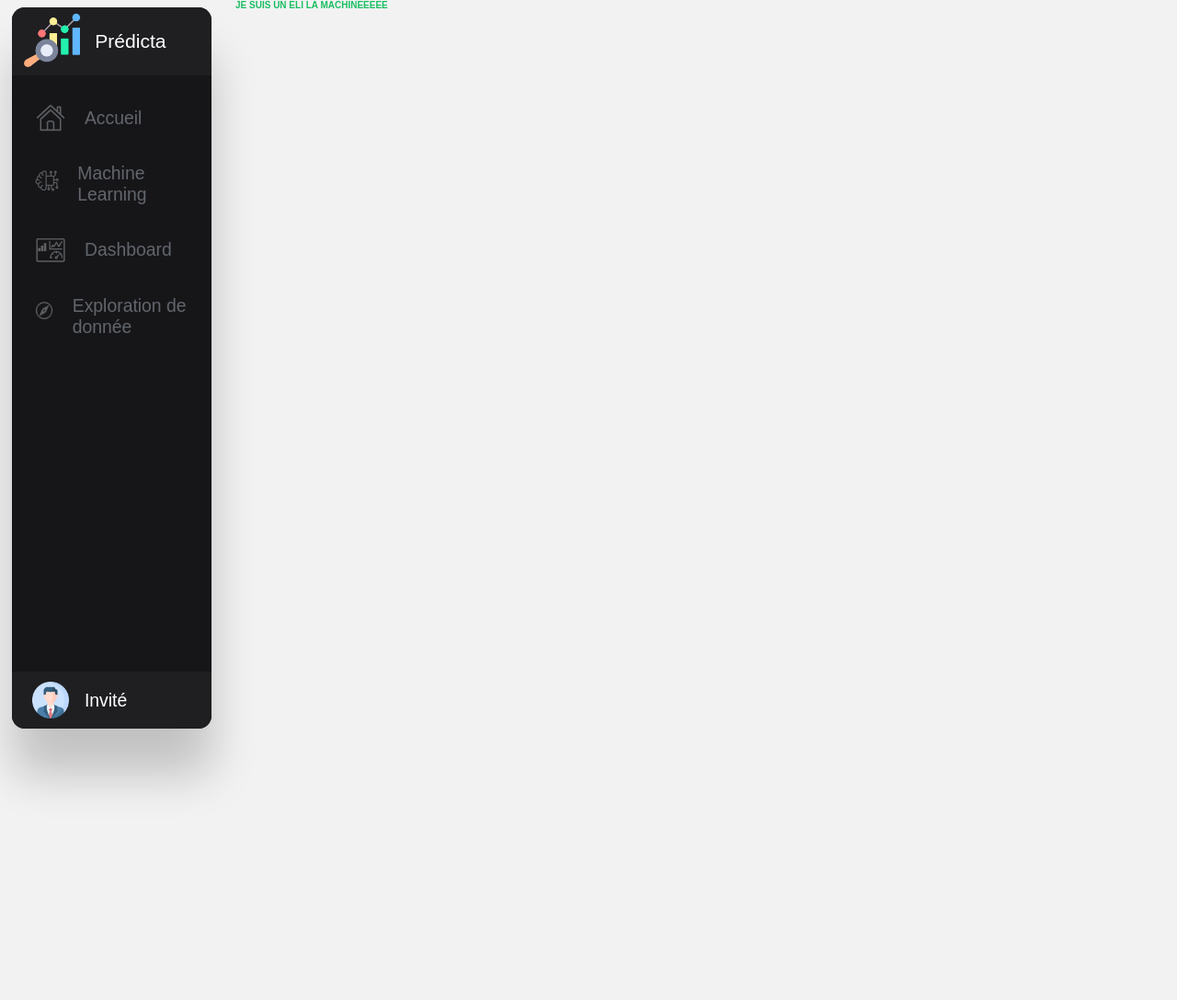
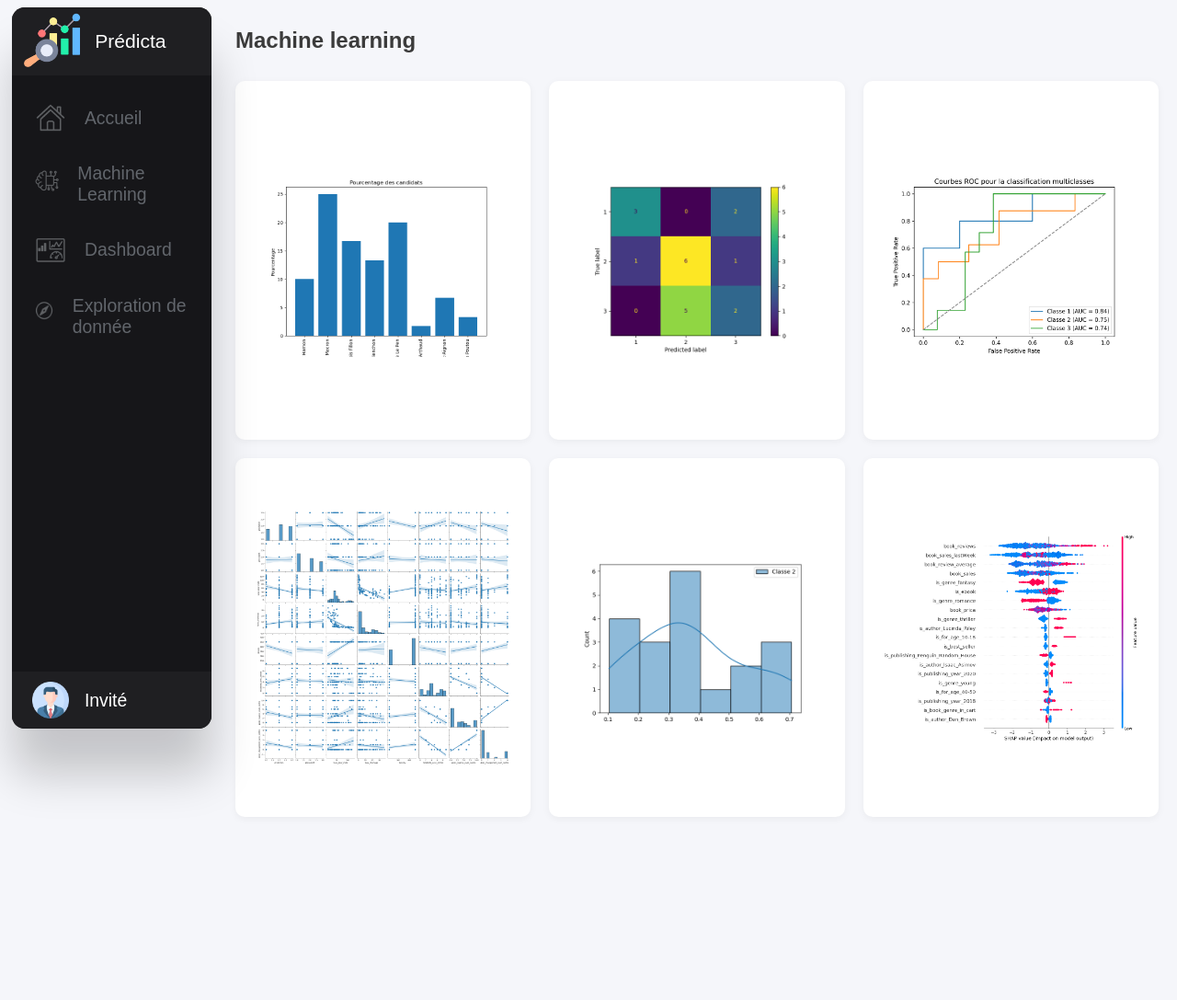
Before and after one commit to gmeline/MSPR813, a Django app: page /machineLearning/ in a window 1280 px wide. Shown: the top 1087 px of the page at 92% size. Run offline with Django 5.2, Linux system fonts and the light colour scheme; some web fonts are replaced.

Commit message:
Premier jet de la page machine learning

```diff
--- a/machineLearning/templates/machineLearning/index.html
+++ b/machineLearning/templates/machineLearning/index.html
@@ -3,7 +3,30 @@
 <link rel="stylesheet" href="../static/css/machineLearning/style.css">
 {% endblock %}
 {% block content %}
-<h1>
-    JE SUIS UN ELI LA MACHINEEEEE
-</h1>
+<body>
+    <div class="main-container">
+      <h1 class="main-title">Machine learning</h1>
+
+      <div class="cards">
+        <div class="card">
+          <img src="/static/images/machineLearning/graphique.png" alt="Statistique 1">
+        </div>
+        <div class="card">
+          <img src="/static/images/machineLearning/stat1.png" alt="Statistique 2">
+        </div>
+        <div class="card">
+          <img src="/static/images/machineLearning/stat2.png" alt="Statistique 3">
+        </div>
+        <div class="card">
+          <img src="/static/images/machineLearning/stat3.png" alt="Statistique 4">
+        </div>
+        <div class="card">
+          <img src="/static/images/machineLearning/stat4.png" alt="Statistique 5">
+        </div>
+        <div class="card">
+          <img src="/static/images/machineLearning/stat5.png" alt="Statistique 6">
+        </div>
+      </div>
+    </div>
+  </body>
 {% endblock %}
--- a/static/css/machineLearning/style.css
+++ b/static/css/machineLearning/style.css
@@ -1,4 +1,37 @@
-h1 {
-    font-size: 10px ;
-    color: #18be61;
-}
+body {
+    margin: 0;
+    font-family: 'Segoe UI', sans-serif;
+    background-color: #f5f6fa;
+  }
+
+  .main-title {
+    font-size: 24px;
+    font-weight: 600;
+    color: #3b3b3b;
+    margin-bottom: 30px;
+    margin-top: 30px;
+  }
+
+  .cards {
+    display: grid;
+    grid-template-columns: repeat(3, 1fr);
+    grid-gap: 20px;
+    margin-right: 20px;
+  }
+
+  .card {
+    background-color: white;
+    border-radius: 10px;
+    box-shadow: 0 2px 8px rgba(0, 0, 0, 0.05);
+    padding: 20px;
+    display: flex;
+    align-items: center;
+    justify-content: center;
+    height: 350px;
+  }
+
+  .card img {
+    max-width: 100%;
+    max-height: 100%;
+    object-fit: contain;
+  }
```
Also changed, not shown: static/images/machineLearning/graphique.png (renamed from static/images/graphique.png), static/images/machineLearning/stat1.png (added), static/images/machineLearning/stat2.png (added), static/images/machineLearning/stat3.png (added), static/images/machineLearning/stat4.png (added), static/images/machineLearning/stat5.png (added).
